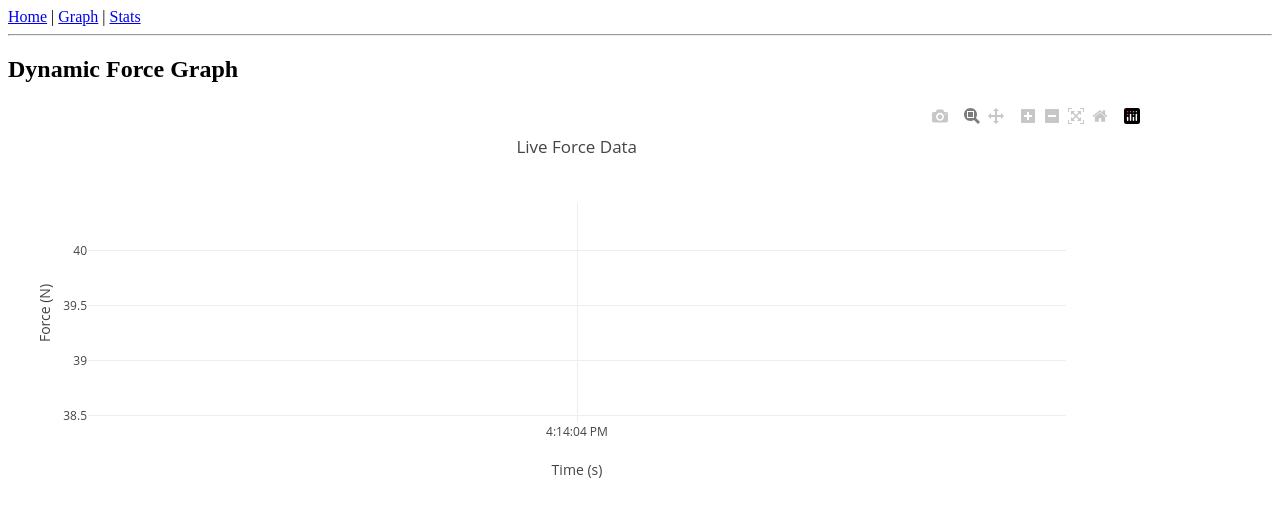
After one commit to justin-frandsen/Grip8a, a Flask app: page /graph in a window 1280 px wide. The commit adds this page. Shown: the top 517 px of the page. Run offline with Flask 3, Linux system fonts and the light colour scheme; some libraries are stand-ins or nearby versions.

Commit message:
added graphing with fake data.

```diff
--- a/app.py
+++ b/app.py
@@ -1,18 +1,33 @@
-from flask import Flask, render_template
+from flask import Flask, render_template, jsonify
+import random
+import time
 
 app = Flask(__name__)
 
 @app.route('/')
 def index():
-    return render_template('index.html', template_folder='templates')
+    return render_template('index.html')
 
+#example dynamic route
 @app.route('/hello/<name>')
 def hello(name):
     return render_template('page.html', name=name)
 
+@app.route('/graph')
+def graph():
+    return render_template('graph.html')
+
 @app.route('/stats')
-def cakes():
-    return 'Lets gooooooo!'
+def stats():
+    return "Statistics Page"
+
+@app.route('/data')
+def data():
+    # Fake time-series data
+    return jsonify({
+        'time': time.time(),
+        'force': random.uniform(20, 80)
+    })
 
 if __name__ == '__main__':
     app.run(debug=True, host='0.0.0.0', port=8000)
--- a/requirements.txt
+++ b/requirements.txt
@@ -1,4 +1,4 @@
-flask
+flask == 3.1.2
 #pyserial
 #plotly
 #pandas
--- /dev/null
+++ b/templates/graph.html
@@ -0,0 +1,57 @@
+<!DOCTYPE html>
+<html>
+<head>
+  <title>Dynamic Force Graph</title>
+  <!-- This pulls in the Plotly library from a CDN so we don't need to host or install it ourselves -->
+  <script src="https://cdn.plot.ly/plotly-latest.min.js"></script>
+</head>
+<body>
+  <nav>
+    <!-- Sets other pages at the top of the page -->
+    <a href="/">Home</a> |
+    <a href="/graph">Graph</a> |
+    <a href="/stats">Stats</a>
+  </nav>
+  <hr>
+  <h2>Dynamic Force Graph</h2>
+  <div id="chart" style="width:90%;height:400px;"></div>
+
+  <script>
+    // Create an initial empty plot
+    Plotly.newPlot('chart', [{
+      x: [],
+      y: [],
+      mode: 'lines',
+      name: 'Force (N)',
+      line: {color: 'blue'} //, shape: 'spline'}
+
+    }], {
+      title: 'Live Force Data',
+      xaxis: {title: 'Time (s)'},
+      yaxis: {title: 'Force (N)'}
+    });
+
+    async function updateGraph() {
+      try {
+        const res = await fetch('/data');
+        const data = await res.json();
+
+        // Create readable timestamp
+        const currentTime = new Date(data.time * 1000).toLocaleTimeString();
+
+        // Add a new point dynamically
+        Plotly.extendTraces('chart', {
+          x: [[currentTime]],
+          y: [[data.force]]
+        }, [0], 30);  // <-- keep only the latest 30 points
+
+      } catch (err) {
+        console.error('Error fetching data:', err);
+      }
+    }
+
+    // Run update every 500 ms will make this faster for real pulling data from sensors
+    setInterval(updateGraph, 500);
+  </script>
+</body>
+</html>
```
Also changed, not shown: templates/index.html (+10 -2 lines), 1 other file.
